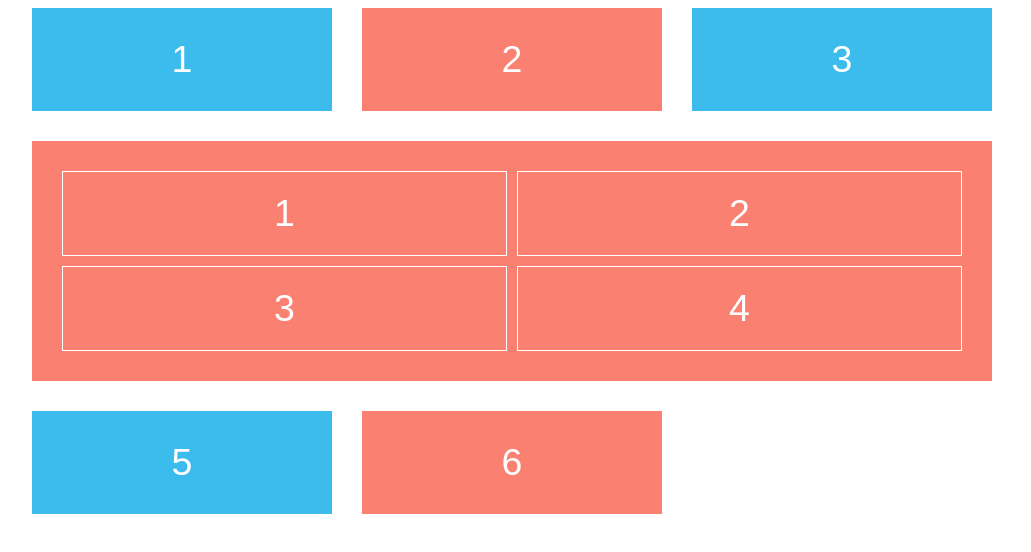
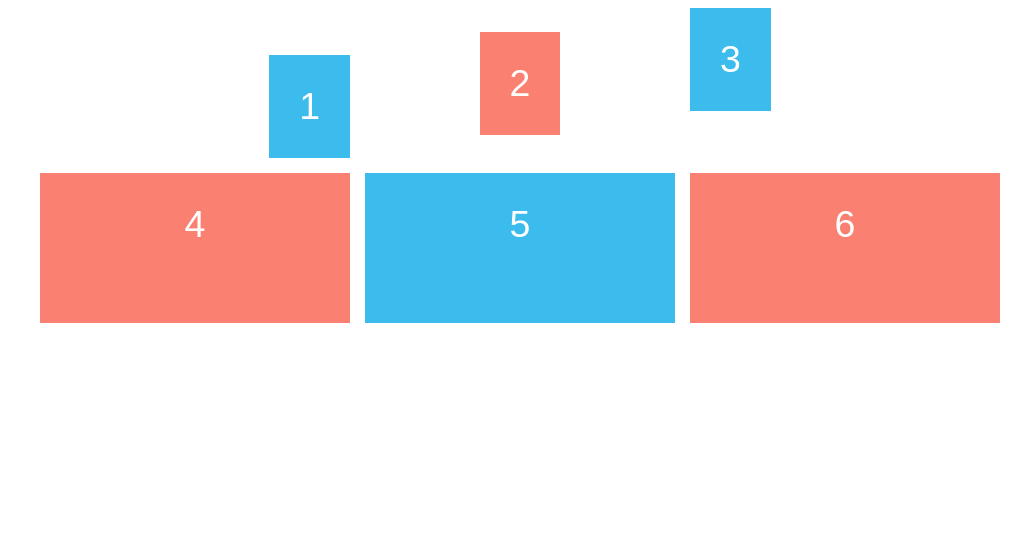
Before and after one commit to GillyRabutTsurwa/cssgrid-with-netninja, a plain HTML site: page index.html in a window 1280 px wide. Shown: the whole page, without its empty margins (128-1159 px from the left). Drawn offline with Linux system fonts and the light colour scheme.

Commit message:
aligning and justifying items; both collectively and individually

```diff
--- a/index.html
+++ b/index.html
@@ -13,12 +13,7 @@
         <div class="un">1</div>
         <div class="deux">2</div>
         <div class="trois">3</div>
-        <div class="nested">
-            <p>1</p>
-            <p>2</p>
-            <p>3</p>
-            <p>4</p>
-        </div>
+        <div class="nne">4</div>
         <div class="tano">5</div>
         <div class="six">6</div>
 
--- a/styles.css
+++ b/styles.css
@@ -8,13 +8,27 @@ body {
   text-align: center;
 }
 
+html,
+body {
+  width: 100%;
+  height: 100%;
+}
+
 #content {
   display: grid;
   grid-template-columns: repeat(3, 1fr);
-  gap: 3rem;
-
+  grid-auto-rows: minmax(15rem, auto);
+  grid-gap: 1.5rem;
   max-width: 96rem;
   margin: 0 auto;
+
+  /* NOTE: relevant code */
+  /* NOTE: align take the height of the content inside it, padding included. Bonne information à savoir, car ma question était: à quelle hauteur est-ce qu'on sait ajuster notre élément ? */
+  /* NOTE: valeurs de align-items: end, stretch. stretch est le defaut */
+  /* NOTE: valeurs de justify-items: end, center. ? est le defaut */
+  /* NOTE: align-items: en-haut et en-bas */
+  /* NOTE: justify-content: gauche et droite */
+  /* quand on ajuste ces proprietaires ici, on le fait pour tous les elements. Mais on peut le faire pour chaque element individuellement */
 }
 
 #content div {
@@ -33,6 +47,24 @@ body {
   align-items: center; */
 }
 
+.un {
+  justify-self: end;
+  -ms-flex-item-align: end;
+  align-self: end;
+}
+
+.deux {
+  justify-self: center;
+  -ms-flex-item-align: center;
+  align-self: center;
+}
+
+.trois {
+  justify-self: start;
+  -ms-flex-item-align: start;
+  align-self: start;
+}
+
 #content div:nth-child(odd) {
   background-color: #3bbced;
 }
@@ -40,19 +72,3 @@ body {
 #content div:nth-child(even) {
   background-color: salmon;
 }
-
-/* Relevant code */
-.nested {
-  display: grid;
-  grid-template-columns: repeat(2, 1fr);
-  gap: 1rem;
-  /* NOTE: Ninja also introduces the span keyword */
-  grid-column: 1 / span 3;
-  /* we can also just put "span 3". this will start at the default start position */
-}
-
-.nested p {
-  border: 1px solid #fff;
-  padding: 2rem;
-  margin: 0;
-}
```
